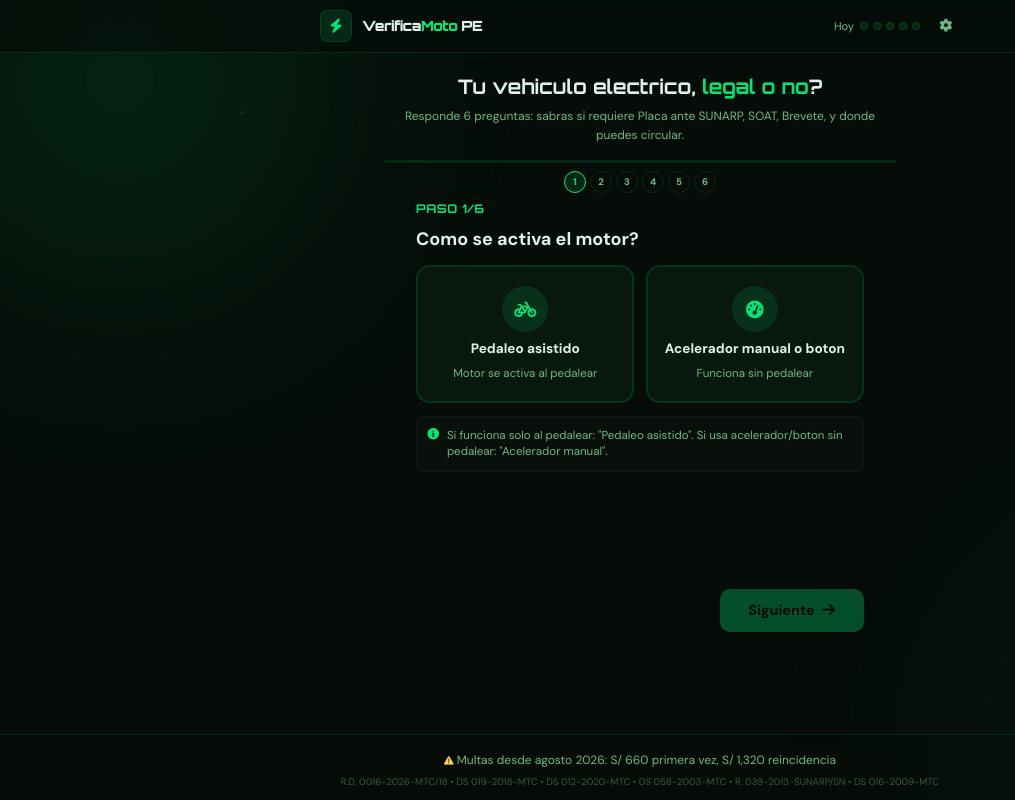
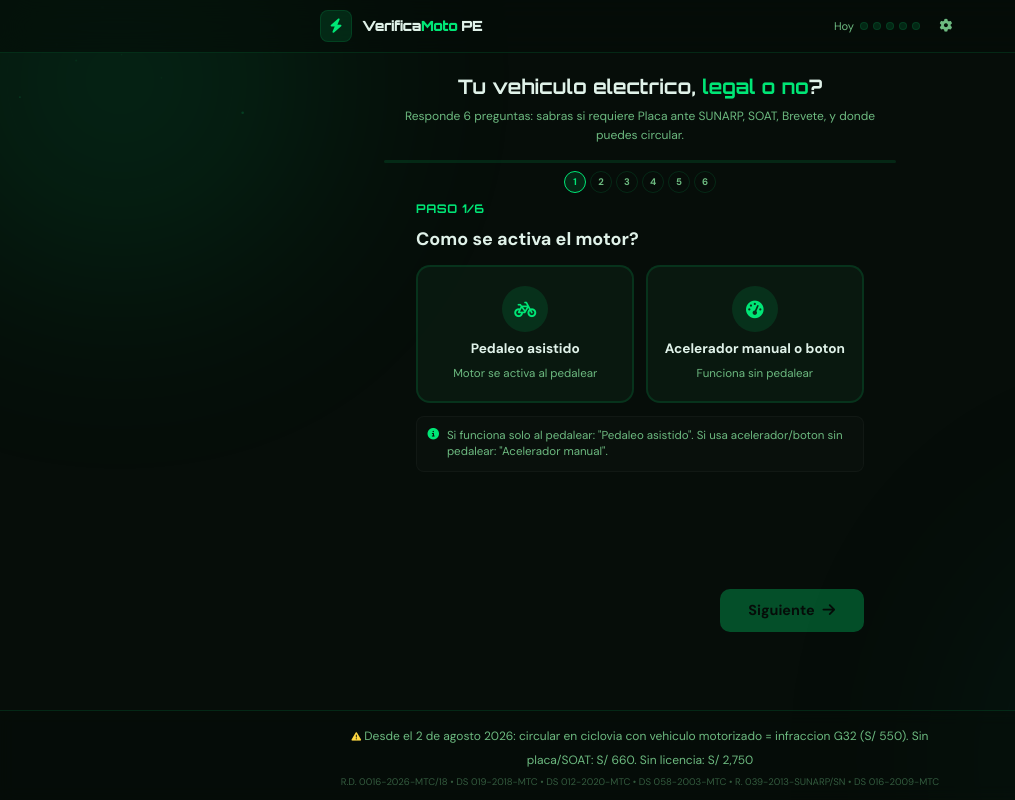
Before and after one commit to jorzehur/verificamoto-pe, a website: page index.html in a window 1280 px wide. Shown: the whole page, without its empty margins (0-1015 px from the left). Drawn offline with Linux system fonts and the light colour scheme.

Commit message:
VerificaMoto PE - Actualizar footer de multas para coincidir con aviso G32

```diff
--- a/index.html
+++ b/index.html
@@ -90,7 +90,7 @@
     </main>
     <footer class="ft mt-auto">
       <div class="max-w-2xl mx-auto px-4 py-3 text-center">
-        <span class="text-xs" style="color:var(--fm)"><i class="fa-solid fa-triangle-exclamation" style="color:var(--wa);font-size:.6rem"></i> Multas desde agosto 2026: S/ 660 primera vez, S/ 1,320 reincidencia</span>
+        <span class="text-xs" style="color:var(--fm)"><i class="fa-solid fa-triangle-exclamation" style="color:var(--wa);font-size:.6rem"></i> Desde el 2 de agosto 2026: circular en ciclovia con vehiculo motorizado = infraccion G32 (S/ 550). Sin placa/SOAT: S/ 660. Sin licencia: S/ 2,750</span>
         <div class="lr mt-1">R.D. 0016-2026-MTC/18 &bull; DS 019-2018-MTC &bull; DS 012-2020-MTC &bull; DS 058-2003-MTC &bull; R. 039-2013-SUNARP/SN &bull; DS 016-2009-MTC</div>
       </div>
     </footer>
```
